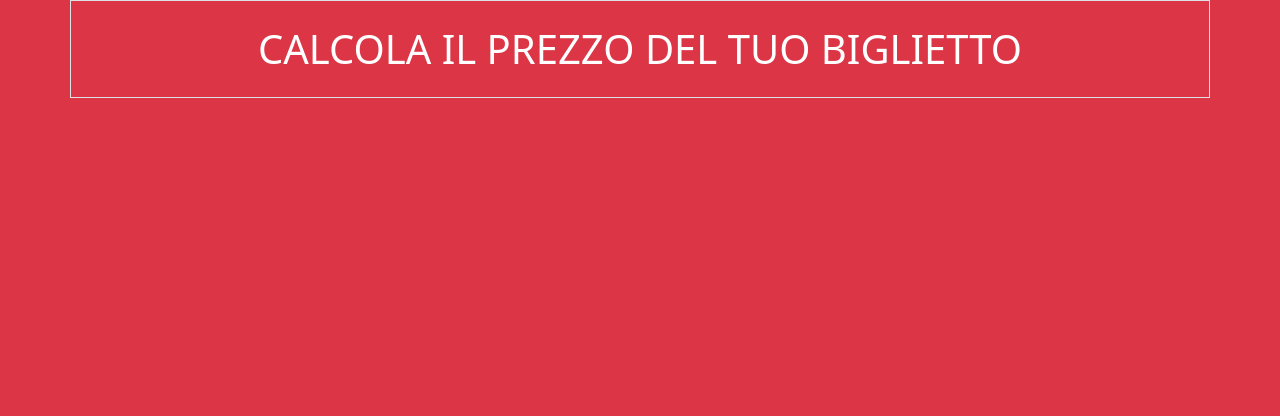
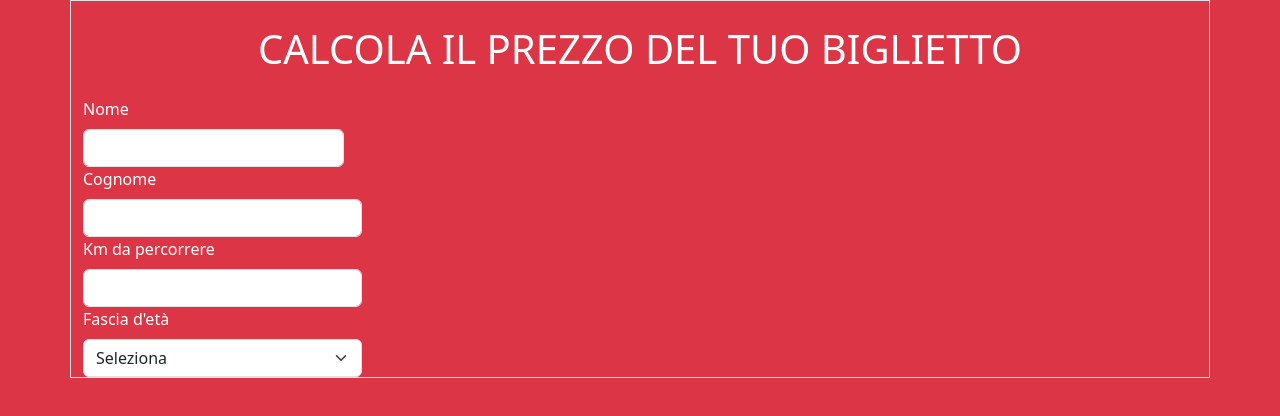
Before and after one commit to mariyadyshkant/js-biglietto-treno-form, a plain HTML site: page index.html in a window 1280 px wide. Drawn offline with nearby package versions, Linux system fonts and the light colour scheme.

Commit message:
Refactor form layout for train ticket calculator by organizing input fields into columns

```diff
--- a/index.html
+++ b/index.html
@@ -12,11 +12,28 @@
 <body class="bg-danger">
     <div class="container-sm border text-white">
         <h1 class="text-center my-4">CALCOLA IL PREZZO DEL TUO BIGLIETTO</h1>
-        <div class="row bg-light">
-            <div class="col"></div>
-            <div class="col"></div>
-            <div class="col"></div>
-            <div class="col"></div>
+        <div class="row">
+            <div class="col-3">
+                <label for="first_name" class="form-label">Nome</label>
+                <input type="text" class="form-control" aria-label="First name">
+            </div>
+        </div>
+        <div class="col-3">
+            <label for="second_name" class="form-label">Cognome</label>
+            <input type="text" class="form-control" aria-label="Second name">
+        </div>
+        <div class="col-3">
+            <label for="add_kilometers" class="form-label">Km da percorrere</label>
+            <input type="text" class="form-control" aria-label="add_kilometers">
+        </div>
+        <div class="col-3">
+            <label for="age_range" class="form-label">Fascia d'età</label>
+            <select id="age_range" class="form-select">
+                <option selected>Seleziona</option>
+                <option>Maggiorenne</option>
+                <option>Over 65</option>
+            </select>
+        </div>
     </div>
     <div class="row">
         <div class="col"></div>
```
Lines whose indentation alone changed are shown as unchanged.
